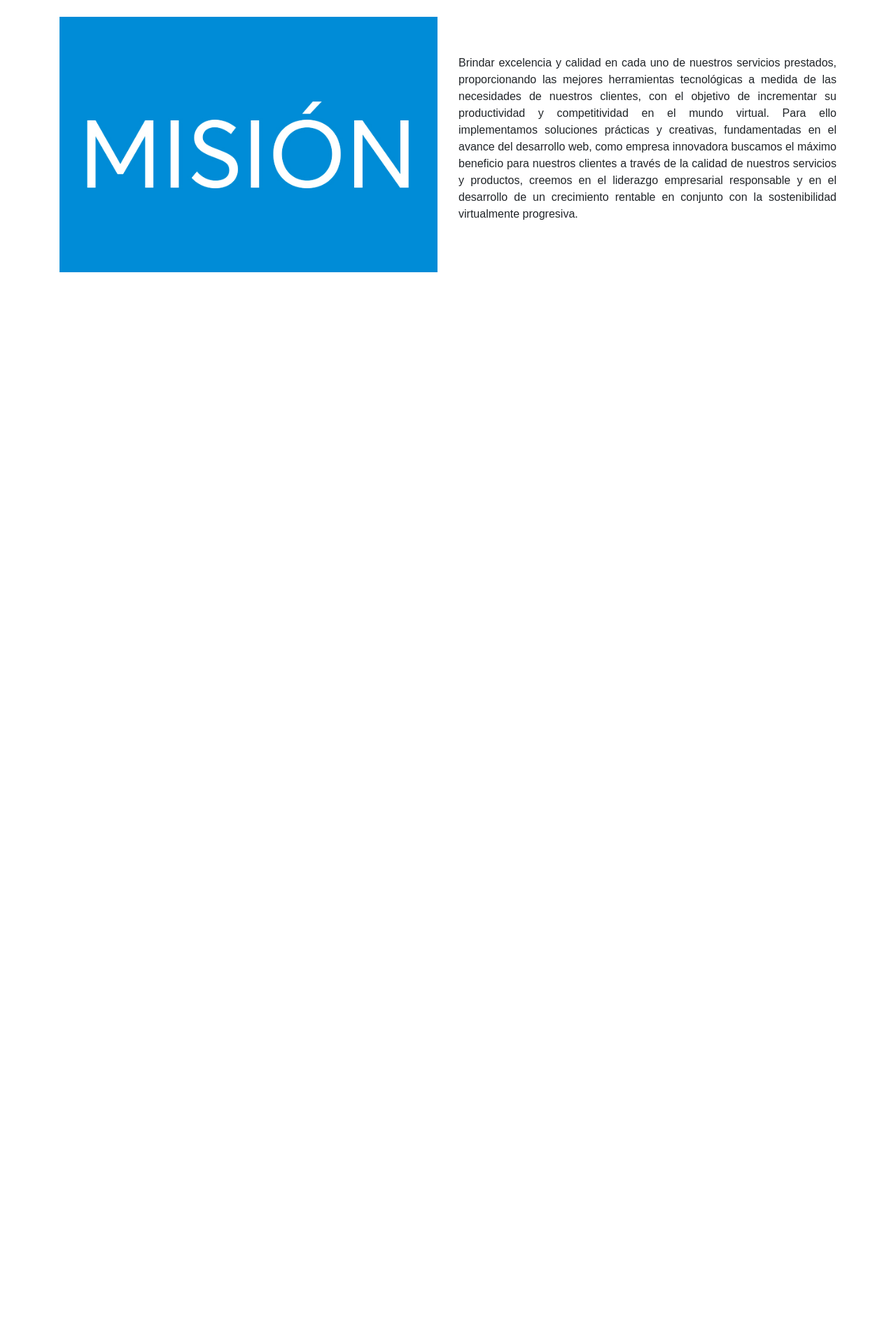
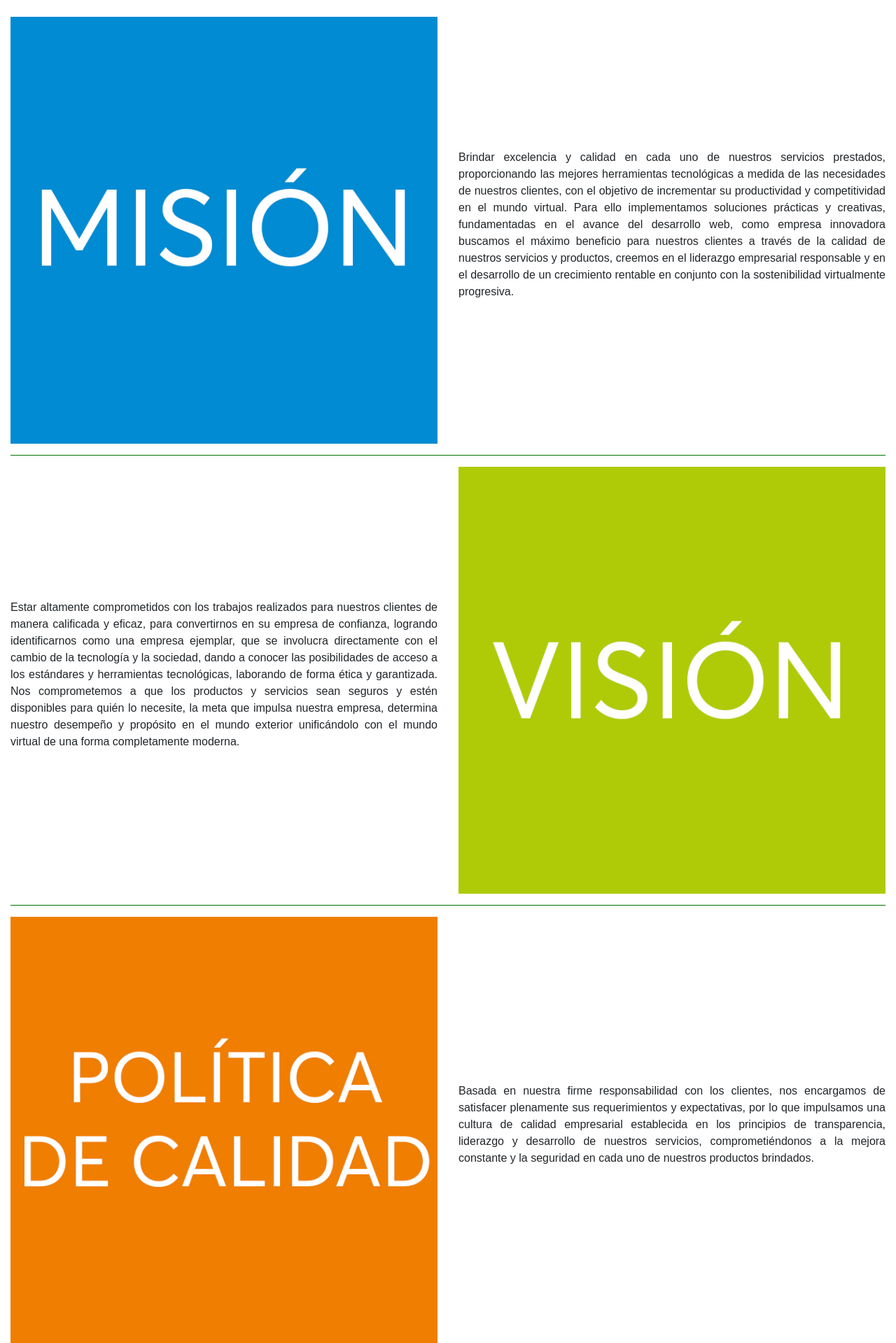
Before and after one commit to Ziliesar/digitalpalace, a PHP site: page /acercadenosotros.php in a window 1280 px wide. Shown: the part 70-1989 px from the top of the page at 70% size. Before the commit the page ends 459 px from the top, so only its background shows below. Run offline with PHP 8.4, Linux system fonts and the light colour scheme; some libraries are stand-ins or nearby versions.

Commit message:
cambio acerca de nosotros

```diff
--- a/acercadenosotros.php
+++ b/acercadenosotros.php
@@ -7,14 +7,60 @@ include("head.php"); ?>
 <body>
     <?php include("header.php"); ?>
     <br>
-    <div class="container">
+    <div class="container-fluid" style="bacgraund: red;">
         <div class="row">
             <div class="col-md-6">
-                <img src="acercadenosotros/mision2.png" style="width: 100%; ">
+                <img src="acercadenosotros/mision.jpg" style="width: 100%; ">
             </div>
 
             <div class="col-md-6">
                 <p class="font-center">Brindar excelencia y calidad en cada uno de nuestros servicios prestados, proporcionando las mejores herramientas tecnológicas a medida de las necesidades de nuestros clientes, con el objetivo de incrementar su productividad y competitividad en el mundo virtual. Para ello implementamos soluciones prácticas  y creativas, fundamentadas en el avance del desarrollo web, como empresa innovadora buscamos el máximo beneficio para nuestros clientes a través de la calidad de nuestros servicios y productos, creemos en el liderazgo empresarial responsable y en el desarrollo de un crecimiento rentable en conjunto con la sostenibilidad virtualmente progresiva.</p>
+            </div>
+        </div>
+
+        <hr color="green" size=1 width="auto">
+
+        <div class="row">
+            <div class="col-md-6">
+                <p class="font-center">Estar altamente comprometidos con los trabajos realizados para nuestros clientes de manera calificada y eficaz, para convertirnos en su empresa de confianza, logrando identificarnos como una empresa ejemplar, que se involucra directamente con el cambio de la tecnología y la sociedad, dando a conocer las posibilidades de acceso a los estándares y herramientas tecnológicas, laborando de forma ética y garantizada. Nos comprometemos a que los productos y servicios sean seguros y estén disponibles para quién lo necesite, la meta que impulsa nuestra empresa, determina nuestro desempeño y propósito en el mundo exterior unificándolo con el mundo virtual de una forma completamente moderna.</p>
+
+            </div>
+
+            <div class="col-md-6">
+                <img src="acercadenosotros/vision.jpg" style="width: 100%; ">
+            </div>
+        </div>
+
+        <hr color="green" size=1 width="auto">
+
+        <div class="row">
+            <div class="col-md-6">
+                <img src="acercadenosotros/politica.jpg" style="width: 100%; ">
+            </div>
+
+            <div class="col-md-6">
+                <p class="font-center">Basada en nuestra firme responsabilidad con los clientes, nos encargamos de satisfacer plenamente sus requerimientos y expectativas, por lo que impulsamos una cultura de calidad empresarial establecida en los principios de transparencia, liderazgo y desarrollo de nuestros servicios, comprometiéndonos a la mejora constante y la seguridad en cada uno de nuestros productos brindados.</p>
+            </div>
+        </div>
+
+        <hr color="green" size=1 width="auto">
+
+        <div class="row">
+            <div class="col-md-6">
+
+                <p class="font-center">
+                    <ul>
+                        <li>Integridad: Reflejamos la honestidad y coherencia en todas nuestras acciones como empresa.</li>
+                        <li>Responsabilidad: Asumimos compromisos y cumplimos.</li>
+                        <li>Calidad: Presentamos un esfuerzo constante por mejorar cada vez más nuestros servicios como empresa, orientados al empeño de realizar bien cada acción desde la primera vez.</li>
+                        <li>Respeto: Brindamos respeto y cordialidad con cada uno de los clientes.</li>
+                        <li>Vocación de Servicio: Nos adaptamos, diseñamos e ideamos oportunamente, según las expectativas de nuestros clientes cada servicio y producto requerido.</li>
+                    </ul>
+                </p>
+            </div>
+
+            <div class="col-md-6">
+                <img src="acercadenosotros/caracteristicas.jpg" style="width: 100%; ">
             </div>
         </div>
     </div>
--- a/index.php
+++ b/index.php
@@ -3,7 +3,7 @@
 
 <?php include("head.php"); ?>
 
-<body>
+<body style="bacgraund: red;">
     <?php include("header.php"); ?>
     <div id="contobj1" class="container-fluid">
     <div id="myCarousel" class="carousel slide" data-ride="carousel" style="margin-top:-3%">
```
